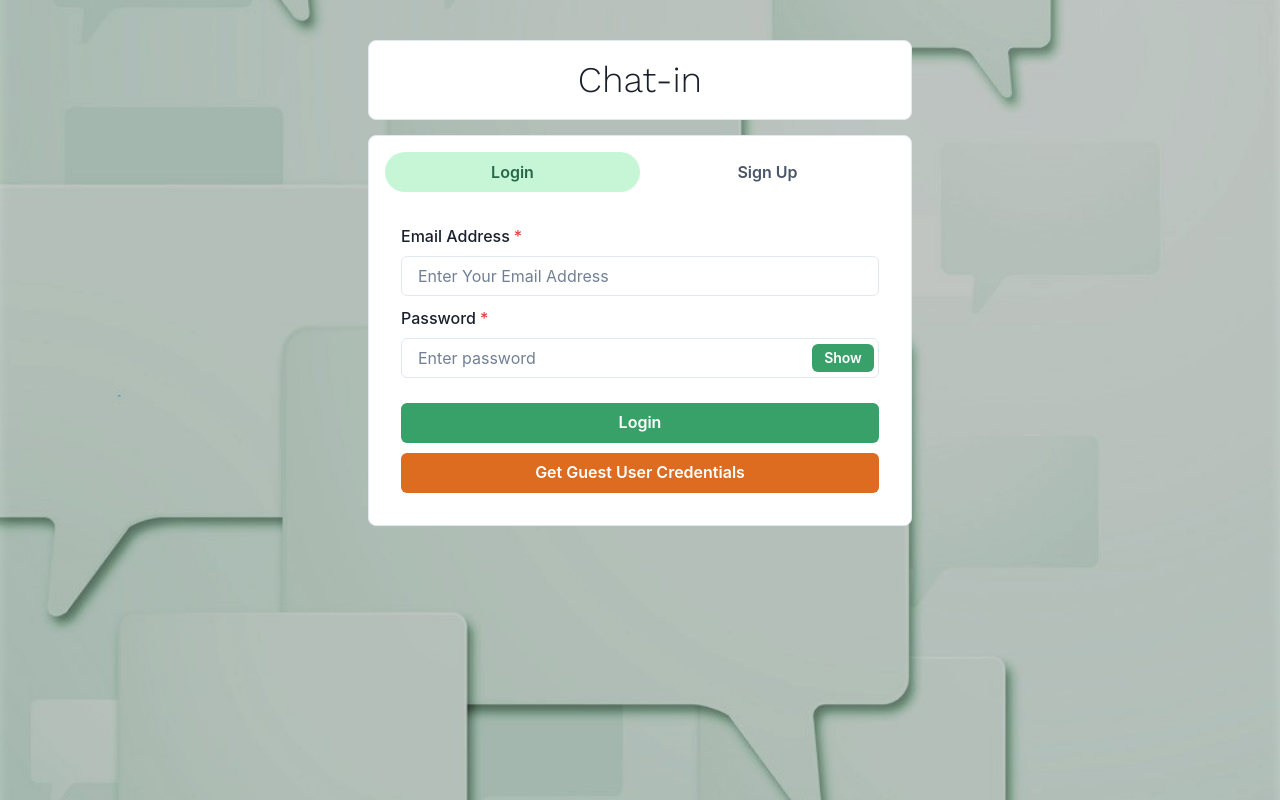
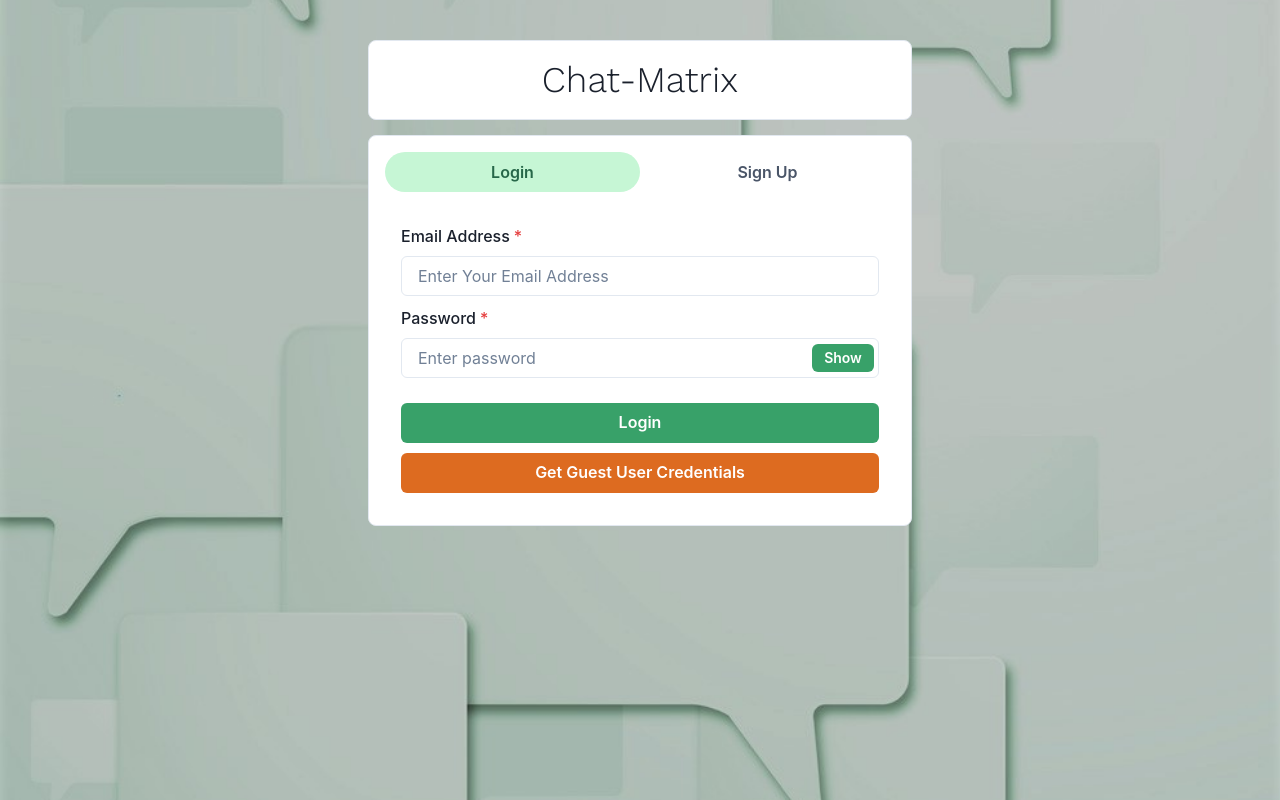
Before and after one commit to NitishMatiyara/MERN-CHAT-APP, a React (Create React App) app in the folder frontend/: page / in a window 1280 px wide. Built offline with nearby package versions, Linux system fonts and the light colour scheme; no server answers.

Commit message:
Updated site name

```diff
--- a/frontend/src/Pages/Homepage.js
+++ b/frontend/src/Pages/Homepage.js
@@ -35,13 +35,13 @@ function Homepage() {
         borderWidth="1px"
       >
         <Text fontSize="4xl" fontFamily="Work sans">
-          Chat-in
+          Chat-Matrix
         </Text>
       </Box>
       <Box bg="white" w="100%" p={4} borderRadius="lg" borderWidth="1px">
-        <Tabs isFitted variant="soft-rounded" colorScheme="green"   >
-          <TabList mb="1em" >
-            <Tab >Login</Tab>
+        <Tabs isFitted variant="soft-rounded" colorScheme="green">
+          <TabList mb="1em">
+            <Tab>Login</Tab>
             <Tab>Sign Up</Tab>
           </TabList>
           <TabPanels>
--- a/frontend/src/components/miscellaneous/SideDrawer.js
+++ b/frontend/src/components/miscellaneous/SideDrawer.js
@@ -151,7 +151,7 @@ function SideDrawer() {
           </Button>
         </Tooltip>
         <Text fontSize="2xl" fontFamily="Work sans">
-          Chat-in
+          Chat-Matrix
         </Text>
         <div>
           <Menu>
```
